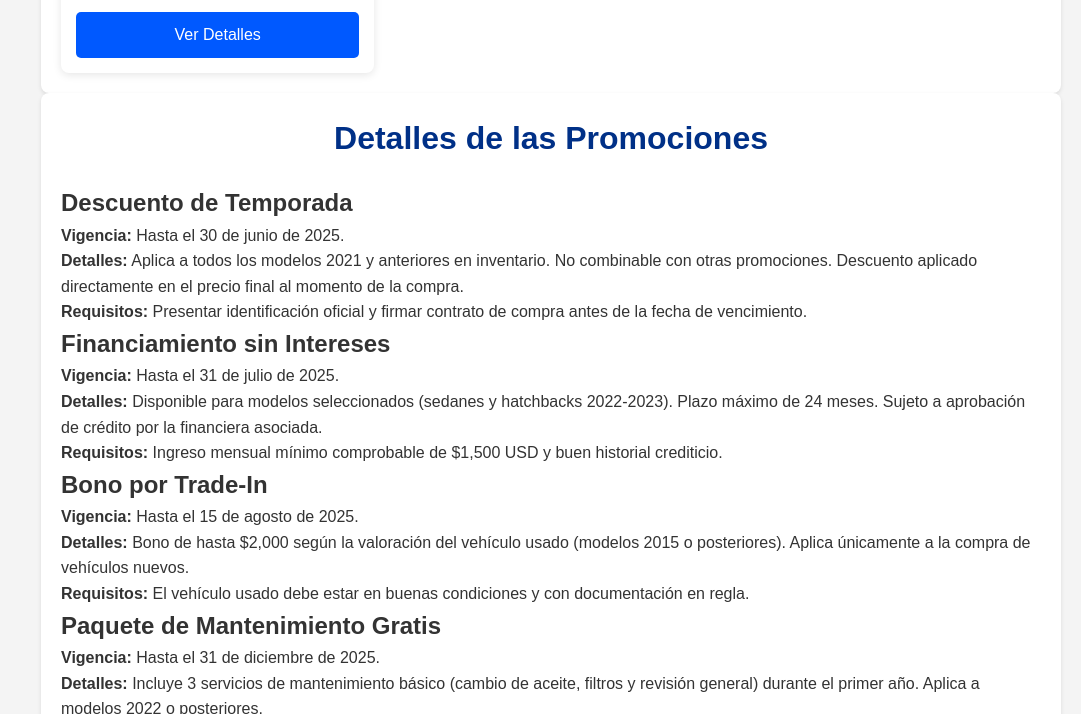
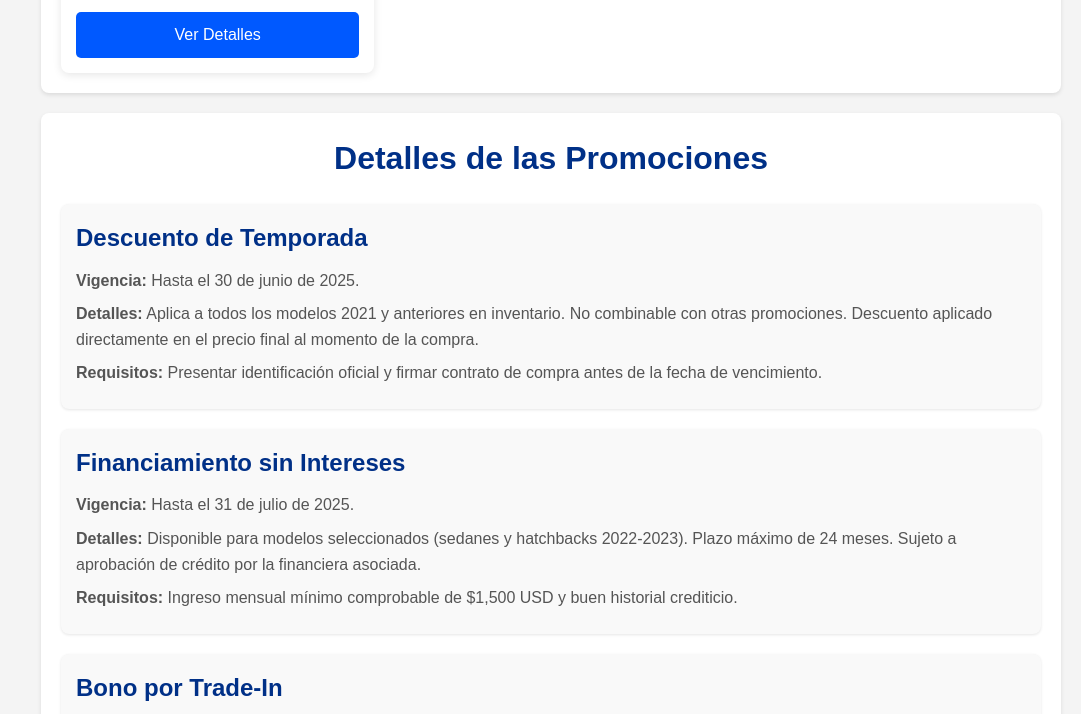
Before and after one commit to km896/ne, a plain HTML site: page promociones.html in a window 1280 px wide. Shown: the part 1335-2049 px from the top of the page, without its empty margins (199-1280 px from the left). Drawn offline with Linux system fonts and the light colour scheme.

Commit message:
Update promociones.css

```diff
--- a/promociones.css
+++ b/promociones.css
@@ -73,6 +73,7 @@ header {
     background: white;
     border-radius: 8px;
     box-shadow: 0 2px 4px rgba(0, 0, 0, 0.1);
+    margin-bottom: 20px;
 }
 
 h1 {
@@ -133,6 +134,25 @@ h1 {
     background-color: #003087;
 }
 
+.details .detail {
+    margin-bottom: 20px;
+    padding: 15px;
+    background: #f9f9f9;
+    border-radius: 8px;
+    box-shadow: 0 1px 3px rgba(0, 0, 0, 0.1);
+}
+
+.details .detail h2 {
+    font-size: 1.5rem;
+    color: #003087;
+    margin-bottom: 10px;
+}
+
+.details .detail p {
+    color: #555;
+    margin-bottom: 8px;
+}
+
 @media (max-width: 768px) {
     .menu-toggle {
         display: block;
```
